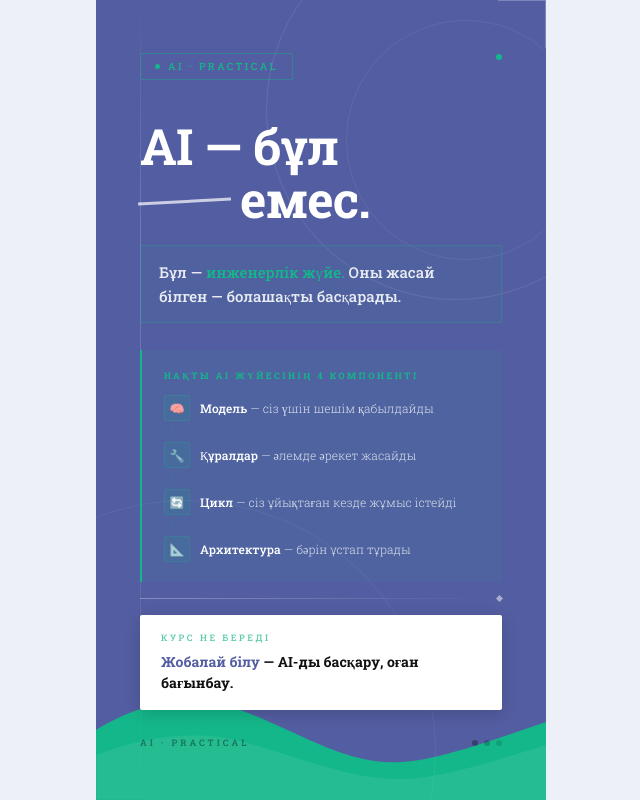
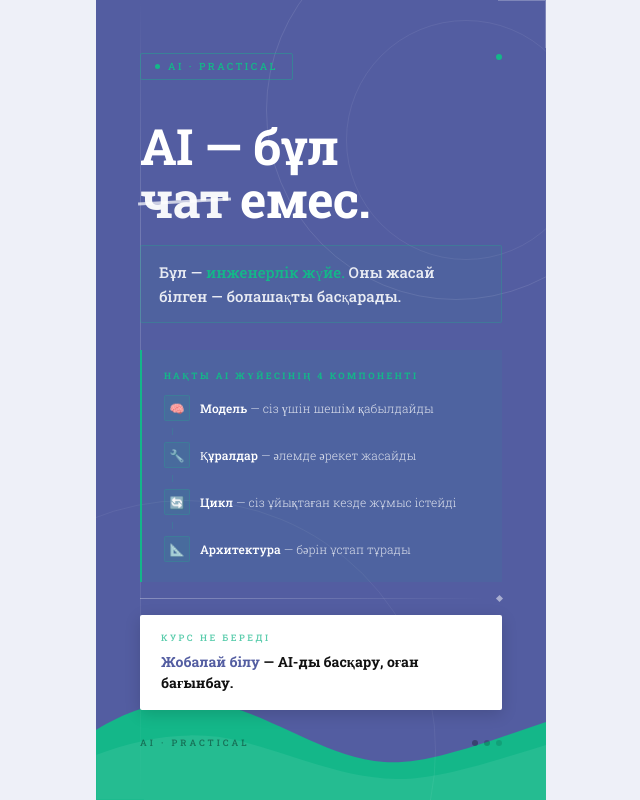
Before and after one commit to dauletulyaidyn/cv-profile, a plain HTML site: page Banners/banner_kk_notchat.html in a window 1280 px wide. Shown: the whole page, without its empty margins (319-959 px from the left). Drawn offline with Linux system fonts and the light colour scheme.

Commit message:
Fix chat-word visibility in notchat banners
Made-with: Cursor

```diff
--- a/Banners/banner_kk_notchat.html
+++ b/Banners/banner_kk_notchat.html
@@ -115,6 +115,7 @@
   .t3 .ttag { background: rgba(0,0,0,0.2) !important; border-color: rgba(255,255,255,0.18) !important; }
   .wfc-1 { background: rgba(0,0,0,0.2) !important; border-color: rgba(255,255,255,0.3) !important; color: rgba(255,255,255,0.85) !important; }
   .wfc-2 { background: rgba(0,0,0,0.2) !important; border-color: rgba(255,255,255,0.2) !important; }
+  .chat-word { color: rgba(255,255,255,0.95) !important; }
   .chat-word::after { background: rgba(255,255,255,0.7) !important; }
   .point-dash { background: rgba(255,255,255,0.45) !important; }
   .node-line { background: rgba(255,255,255,0.25) !important; }
```
Also changed, not shown: Banners/banner_ru_notchat.html (+1 -0 lines).
